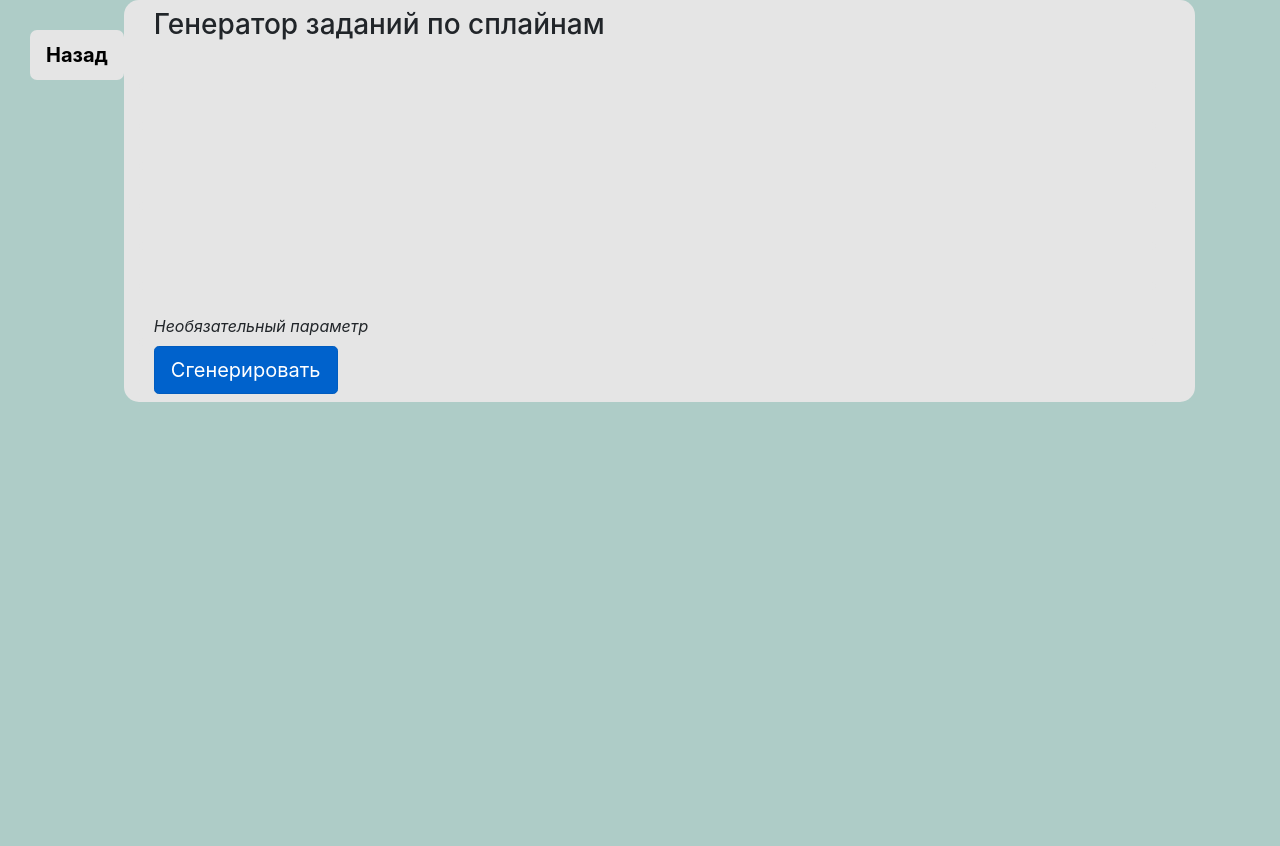
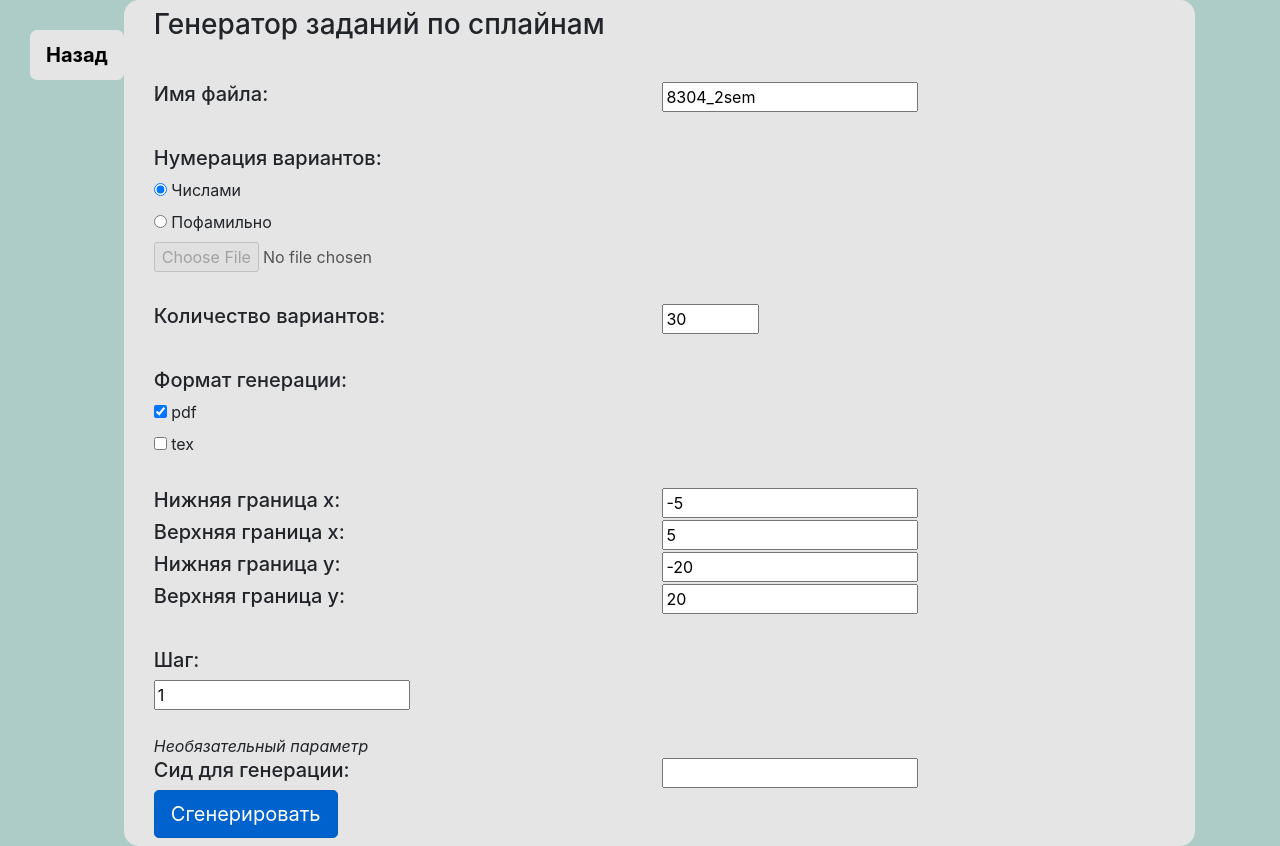
Before and after one commit to moevm/mse_functions_interpolation_and_numerical_integration_tasks, a Django app: page /splines/ in a window 1280 px wide. Before the commit the page ends 402 px from the top, so only its background shows below. Run offline with Django 3.2, Linux system fonts and the light colour scheme; some libraries are stand-ins or nearby versions.

Commit message:
Generate spline variants

```diff
--- a/InterpolationIntegrationGenerator/interpolation_integration_generator/forms/SplinesForm.py
+++ b/InterpolationIntegrationGenerator/interpolation_integration_generator/forms/SplinesForm.py
@@ -4,5 +4,73 @@ from .InterpolationForm import variants_type_choices, generation_format_choices
 
 
 class SplinesForm(forms.Form):
+    filename = forms.CharField(
+        label='Имя файла:',
+        max_length=30,
+        initial='8304_2sem',
+    )
+
+    number_of_variants = forms.IntegerField(
+        label='Количество вариантов:',
+        min_value=1,
+        max_value=100,
+        initial=30,
+        required=False,
+    )
+
+    variants_type = forms.ChoiceField(
+        label='Нумерация вариантов:',
+        initial='digits',
+        choices=variants_type_choices,
+        widget=forms.RadioSelect,
+    )
+
+    file_with_surnames = forms.FileField(
+        required=False,
+    )
+
+    generation_format = forms.MultipleChoiceField(
+        label='Формат генерации:',
+        initial='pdf',
+        choices=generation_format_choices,
+        widget=forms.CheckboxSelectMultiple(),
+    )
+
+    x1 = forms.IntegerField(
+        label='Нижняя граница x:',
+        initial=-5,
+        required=False,
+    )
+
+    x2 = forms.IntegerField(
+        label='Верхняя граница x:',
+        initial=5,
+        required=False,
+    )
+
+    y1 = forms.FloatField(
+        label='Нижняя граница y:',
+        initial=-20,
+        required=False,
+    )
+
+    y2 = forms.FloatField(
+        label='Верхняя граница y:',
+        initial=20,
+        required=False,
+    )
+
+    step = forms.IntegerField(
+        label='Шаг:',
+        initial=1,
+        required=False,
+        min_value=1,
+    )
+
+    seed = forms.IntegerField(
+        label='Сид для генерации:',
+        required=False,
+    )
+
     def clean(self):
         pass
--- a/InterpolationIntegrationGenerator/interpolation_integration_generator/templates/interpolation_integration_generator/splines.html
+++ b/InterpolationIntegrationGenerator/interpolation_integration_generator/templates/interpolation_integration_generator/splines.html
@@ -19,7 +19,7 @@
 <div class="container">
     <div class="row">
         <div class="col mr-4">
-            <form action="{% url 'generate_integration' %}" method="post" enctype="multipart/form-data" class="col mr-4">
+            <form action="{% url 'generate_splines' %}" method="post" enctype="multipart/form-data" class="col mr-4">
                 {% csrf_token %}
                 <h3 class="mt-2">Генератор заданий по сплайнам</h3>
                 <br>
@@ -57,24 +57,6 @@
                     </div>
                 </div>
                 <br>
-                <div class="row mt-2">
-                    <div class="col">
-                        <h5>{{ form.number_of_trapezoid_points.label }}</h5>
-                    </div>
-                    <div class="col">
-                        {{ form.number_of_trapezoid_points }}
-                    </div>
-                </div>
-                <br>
-                <div class="row mt-2">
-                    <div class="col">
-                        <h5>{{ form.number_of_Simpson_points.label }}</h5>
-                    </div>
-                    <div class="col">
-                        {{ form.number_of_Simpson_points }}
-                    </div>
-                </div>
-                <br>
 
                 <div class="row mt-2">
                     <div class="col">
@@ -91,6 +73,60 @@
                     </div>
                 </div>
                 <br>
+
+                <div class="row">
+                    <div class="col">
+                        <h5>{{ form.x1.label }}</h5>
+                    </div>
+                    <div class="col">
+                        {{ form.x1 }}
+                    </div>
+                </div>
+
+                <div class="row">
+                    <div class="col">
+                        <h5>{{ form.x2.label }}</h5>
+                    </div>
+                    <div class="col">
+                        {{ form.x2 }}
+                    </div>
+                </div>
+
+                <div class="row">
+                    <div class="col">
+                        <h5>{{ form.y1.label }}</h5>
+                    </div>
+                    <div class="col">
+                        {{ form.y1 }}
+                    </div>
+                </div>
+
+                <div class="row">
+                    <div class="col">
+                        <h5>{{ form.y2.label }}</h5>
+                    </div>
+                    <div class="col">
+                        {{ form.y2 }}
+                    </div>
+                </div>
+                <br>
+
+                 <div class="row mt-2">
+                    <div class="col">
+                        <h5>{{ form.step.label }}</h5>
+                    </div>
+                </div>
+                <div class="row">
+                    <div class="col">
+                        {% for choice in form.step %}
+                            <div>
+                                {{ choice }}
+                            </div>
+                        {% endfor %}
+                    </div>
+                </div>
+                <br>
+
                 <em>Необязательный параметр</em>
                 <div class="row">
                     <div class="col">
--- a/InterpolationIntegrationGenerator/interpolation_integration_generator/urls.py
+++ b/InterpolationIntegrationGenerator/interpolation_integration_generator/urls.py
@@ -10,5 +10,6 @@ urlpatterns = [
     path('splines/', splines, name='splines'),
     path('custom_variants/', custom_variants, name='custom_variants'),
     path('generate_interpolation/', views.generate_interpolation, name='generate_interpolation'),
-    path('generate_integration/', views.generate_integration, name='generate_integration')
+    path('generate_integration/', views.generate_integration, name='generate_integration'),
+    path('generate_splines/', views.generate_splines, name='generate_splines')
 ]
--- a/InterpolationIntegrationGenerator/interpolation_integration_generator/views.py
+++ b/InterpolationIntegrationGenerator/interpolation_integration_generator/views.py
@@ -1,5 +1,6 @@
 import asyncio
 import os
+from numpy import random
 import zipfile
 from datetime import datetime
 from os.path import basename
@@ -10,34 +11,40 @@ from django.shortcuts import render
 from django.views.decorators.csrf import csrf_exempt
 from integration.main import run
 from interpolation.Tasks import Tasks
+from Spline.SplineDocument import SplineDocument
+from Spline.SplineTask import SplineTask
 from interpolation_integration_generator.forms.IntegrationForm import IntegrationForm
 from interpolation_integration_generator.forms.InterpolationForm import InterpolationForm
 from interpolation_integration_generator.forms.SplinesForm import SplinesForm
 from interpolation_integration_generator.forms.CustomVariantsForm import CustomVariantsForm
 
+
 @csrf_exempt
 def interpolation(request):
     form = InterpolationForm()
-    return render(request, 'interpolation_integration_generator/interpolation.html', context={'form': form})
+    return render(request, 'interpolation_integration_generator/interpolation.html',
+                  context={'form': form})
 
 
 @csrf_exempt
 def integration(request):
     form = IntegrationForm()
-    return render(request, 'interpolation_integration_generator/integration.html', context={'form': form})
+    return render(request, 'interpolation_integration_generator/integration.html',
+                  context={'form': form})
 
 
 @csrf_exempt
 def splines(request):
     form = SplinesForm()
-    return render(request, 'interpolation_integration_generator/splines.html', context={'form': form})
+    return render(request, 'interpolation_integration_generator/splines.html',
+                  context={'form': form})
 
 
 @csrf_exempt
 def custom_variants(request):
     form = CustomVariantsForm()
-    return render(request, 'interpolation_integration_generator/custom_variants.html', context={'form': form})
-
+    return render(request, 'interpolation_integration_generator/custom_variants.html',
+                  context={'form': form})
 
 
 def index(request):
@@ -62,7 +69,7 @@ def generate_interpolation(request):
                 'interpolation_integration_generator',
                 timestamp
             )
-#            folder = f'interpolation_integration_generator/static/interpolation_integration_generator/{timestamp}'
+            #            folder = f'interpolation_integration_generator/static/interpolation_integration_generator/{timestamp}'
             static_folder = f"/static/interpolation_integration_generator/{timestamp}"
             os.mkdir(f"{folder}")
 
@@ -82,9 +89,11 @@ def generate_interpolation(request):
                 surnames = request.FILES['file_with_surnames'].read().decode("utf-8").splitlines()
                 number_of_variants = len(surnames)
 
-            document = Tasks(number_of_variants, number_of_variants_in_string, the_biggest_polynomial_degree, seed)
+            document = Tasks(number_of_variants, number_of_variants_in_string,
+                             the_biggest_polynomial_degree, seed)
             loop = asyncio.new_event_loop()
-            loop.run_until_complete(document.generate(filename, is_pdf, is_tex, timestamp, surnames))
+            loop.run_until_complete(
+                document.generate(filename, is_pdf, is_tex, timestamp, surnames))
             loop.close()
 
             filenames = []
@@ -124,8 +133,10 @@ def generate_interpolation(request):
 
             context = {'files': zip(names, files, sizes)}
 
-            return render(request, "interpolation_integration_generator/result_page.html", context=context)
-        return render(request, "interpolation_integration_generator/interpolation.html", context={'form': form})
+            return render(request, "interpolation_integration_generator/result_page.html",
+                          context=context)
+        return render(request, "interpolation_integration_generator/interpolation.html",
+                      context={'form': form})
     return HttpResponseNotFound('<h1>Page not found</h1>')
 
 
@@ -146,7 +157,7 @@ def generate_integration(request):
                 'interpolation_integration_generator',
                 timestamp
             )
-#           folder = f'interpolation_integration_generator/static/interpolation_integration_generator/{timestamp}'
+            #           folder = f'interpolation_integration_generator/static/interpolation_integration_generator/{timestamp}'
             static_folder = f"/static/interpolation_integration_generator/{timestamp}"
             os.mkdir(f"{folder}")
 
@@ -169,7 +180,8 @@ def generate_integration(request):
 
             loop = asyncio.new_event_loop()
             loop.run_until_complete(
-                run(options_count, SimpsonPointsCnt, TrapezoidPointsCnt, filename, is_pdf, is_tex, timestamp, seed,
+                run(options_count, SimpsonPointsCnt, TrapezoidPointsCnt, filename, is_pdf, is_tex,
+                    timestamp, seed,
                     surnames))
             loop.close()
 
@@ -211,6 +223,106 @@ def generate_integration(request):
 
             context = {'files': zip(names, files, sizes)}
 
-            return render(request, "interpolation_integration_generator/result_page.html", context=context)
-        return render(request, "interpolation_integration_generator/integration.html", context={'form': form})
+            return render(request, "interpolation_integration_generator/result_page.html",
+                          context=context)
+        return render(request, "interpolation_integration_generator/integration.html",
+                      context={'form': form})
     return HttpResponseNotFound('<h1>Page not found</h1>')
+
+
+def generate_splines(request):
+    if request.method == 'POST':
+        form = SplinesForm(request.POST)
+        if form.is_valid():
+            information = form.cleaned_data
+            names = []
+            files = []
+            sizes = []
+
+            timestamp = str(datetime.now()).replace(":", "-").replace(" ", "_")
+            folder = os.path.join(
+                settings.BASE_DIR,
+                'interpolation_integration_generator',
+                'static',
+                'interpolation_integration_generator',
+                timestamp
+            )
+            #           folder = f'interpolation_integration_generator/static/interpolation_integration_generator/{timestamp}'
+            static_folder = f"/static/interpolation_integration_generator/{timestamp}"
+            os.mkdir(f"{folder}")
+
+            filename = information.get('filename')
+            x1 = information.get("x1")
+            x2 = information.get("x2")
+            y1 = information.get("y1")
+            y2 = information.get("y2")
+            step = information.get("step")
+            generation_format = information.get('generation_format')
+
+            is_pdf = 'pdf' in generation_format
+            is_tex = 'tex' in generation_format
+            seed = information.get("seed")
+            if seed is None:
+                seed = random.randint(0, 1000000)
+            variants_type = information.get("variants_type")
+
+            if variants_type == "digits":
+                surnames = None
+                options_count = information.get("number_of_variants")
+            elif variants_type == 'surnames':
+                surnames = request.FILES['file_with_surnames'].read().decode("utf-8").splitlines()
+                options_count = len(surnames)
+
+            # Task generation
+            task_list = [SplineTask.randomize(x_range=(x1, x2), y_range=(y1, y2), step=step)
+                         for _ in range(options_count)]
+
+            # Document generation
+            spline_document = SplineDocument(task_list, seed)
+            loop = asyncio.new_event_loop()
+            loop.run_until_complete(
+                spline_document.generate(filename, is_pdf, is_tex, timestamp, surnames))
+            loop.close()
+
+            filenames = []
+            if is_pdf:
+                filenames.append(f"{folder}/splines_{filename}.pdf")
+                filenames.append(f'{folder}/splines_answers_for_{filename}.pdf')
+
+                names.append(f"splines_{filename}.pdf")
+                files.append(f"{static_folder}/splines_{filename}.pdf")
+                sizes.append(os.path.getsize(f"{folder}/splines_{filename}.pdf"))
+
+                names.append(f"splines_answers_for_{filename}.pdf")
+                files.append(f"{static_folder}/splines_answers_for_{filename}.pdf")
+                sizes.append(os.path.getsize(f"{folder}/splines_answers_for_{filename}.pdf"))
+
+            if is_tex:
+                filenames.append(f"{folder}/splines_{filename}.tex")
+                filenames.append(f'{folder}/splines_answers_for_{filename}.tex')
+
+                names.append(f"splines_{filename}.tex")
+                files.append(f"{static_folder}/splines_{filename}.tex")
+                sizes.append(os.path.getsize(f"{folder}/splines_{filename}.tex"))
+
+                names.append(f"splines_answers_for_{filename}.tex")
+                files.append(f"{static_folder}/splines_answers_for_{filename}.tex")
+                sizes.append(os.path.getsize(f"{folder}/splines_answers_for_{filename}.tex"))
+
+            with zipfile.ZipFile(f'{folder}/splines_result.zip', 'w') as zipObj:
+                for file in filenames:
+                    zipObj.write(file, basename(file))
+
+            names.append("splines_result.zip")
+            files.append(f"{static_folder}/splines_result.zip")
+
+            sizes.append(os.path.getsize(f"{folder}/splines_result.zip"))
+            sizes = list(map(lambda size: round(size / 1024, 1), sizes))
+
+            context = {'files': zip(names, files, sizes)}
+
+            return render(request, "interpolation_integration_generator/result_page.html",
+                          context=context)
+        return render(request, "interpolation_integration_generator/splines.html",
+                      context={'form': form})
+    return HttpResponseNotFound('<h1>Page not found</h1>')
```
Also changed, not shown: InterpolationIntegrationGenerator/Spline/SplineDocument.py (added, +71 -0 lines), InterpolationIntegrationGenerator/Spline/SplineTask.py (+52 -5 lines).
